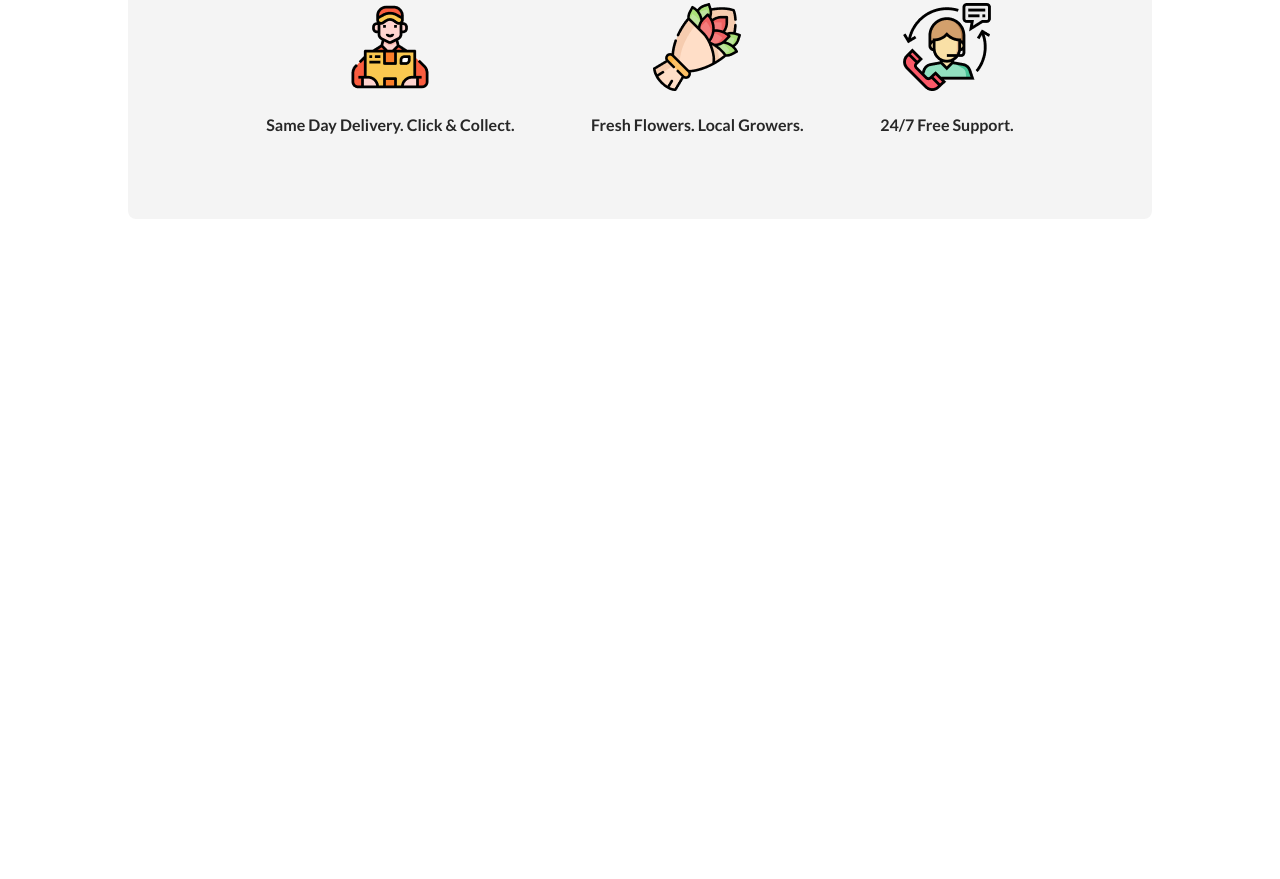
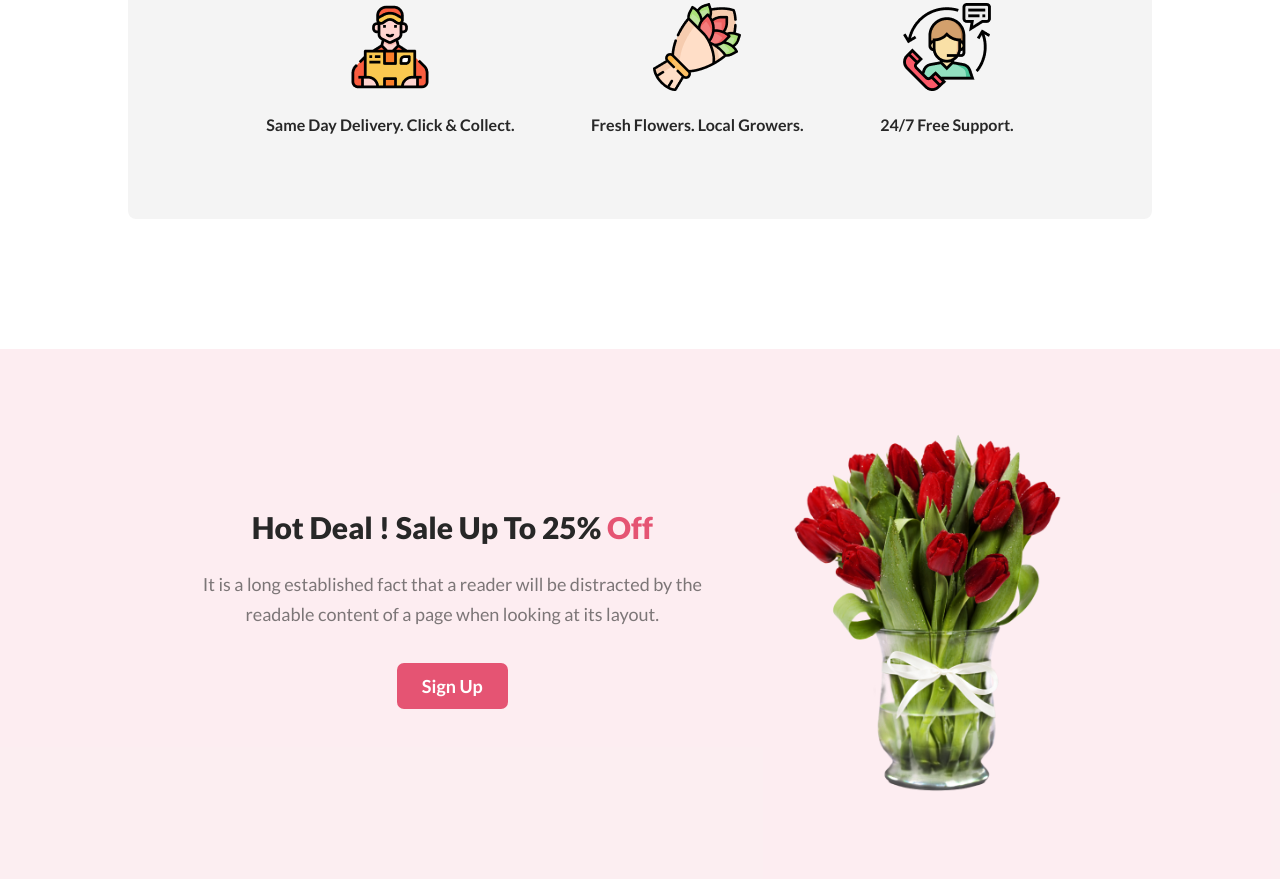
Before and after one commit to Rahad-Ullah/Flower-Shop, a plain HTML site: page index.html in a window 1280 px wide. Shown: the part 1794-2673 px from the top of the page. Before the commit the page ends 2143 px from the top, so only its background shows below. Drawn offline with Linux system fonts and the light colour scheme.

Commit message:
Offer Section added

```diff
--- a/index.html
+++ b/index.html
@@ -79,6 +79,18 @@
                 <h4 class="service-title">24/7 Free Support.</h4>
             </div>
         </div>
+        <section class="offer-section">
+            <div class="offer-container">
+                <div class="offer-content">
+                    <h2 class="offer-title section-title">Hot Deal ! Sale Up To 25% <span class="primary">Off</span></h2>
+                    <p class="offer-description">It is a long established fact that a reader will be distracted by the readable content of a page when looking at its layout.</p>
+                    <button class="btn offer-btn">Sign Up</button>
+                </div>
+                <div class="offer-image">
+                    <img src="asset/pngwing 8.png" alt="offer">
+                </div>
+            </div>
+        </section>
     </main>
 </body>
 </html>
--- a/style.css
+++ b/style.css
@@ -205,3 +205,37 @@ a{
     margin-top: 24px;
     font-weight: 600;
 }
+
+
+
+/* offer section */
+.offer-section{
+    background-color: #e554731a;
+    padding: 80px 0;
+}
+.offer-container{
+    display: flex;
+    align-items: center;
+    justify-content: space-evenly;
+    width: 80%;
+    margin: 0 auto;
+}
+.offer-content{
+    text-align: center;
+    width: 50%;
+}
+.offer-description{
+    margin: 24px 0;
+}
+.offer-image{
+    width: 30%;
+    display: flex;
+    justify-content: center;
+    align-items: center;
+}
+.offer-image img{
+    width: 280px;
+}
+.offer-btn{
+    margin: 10px 0;
+}
```
